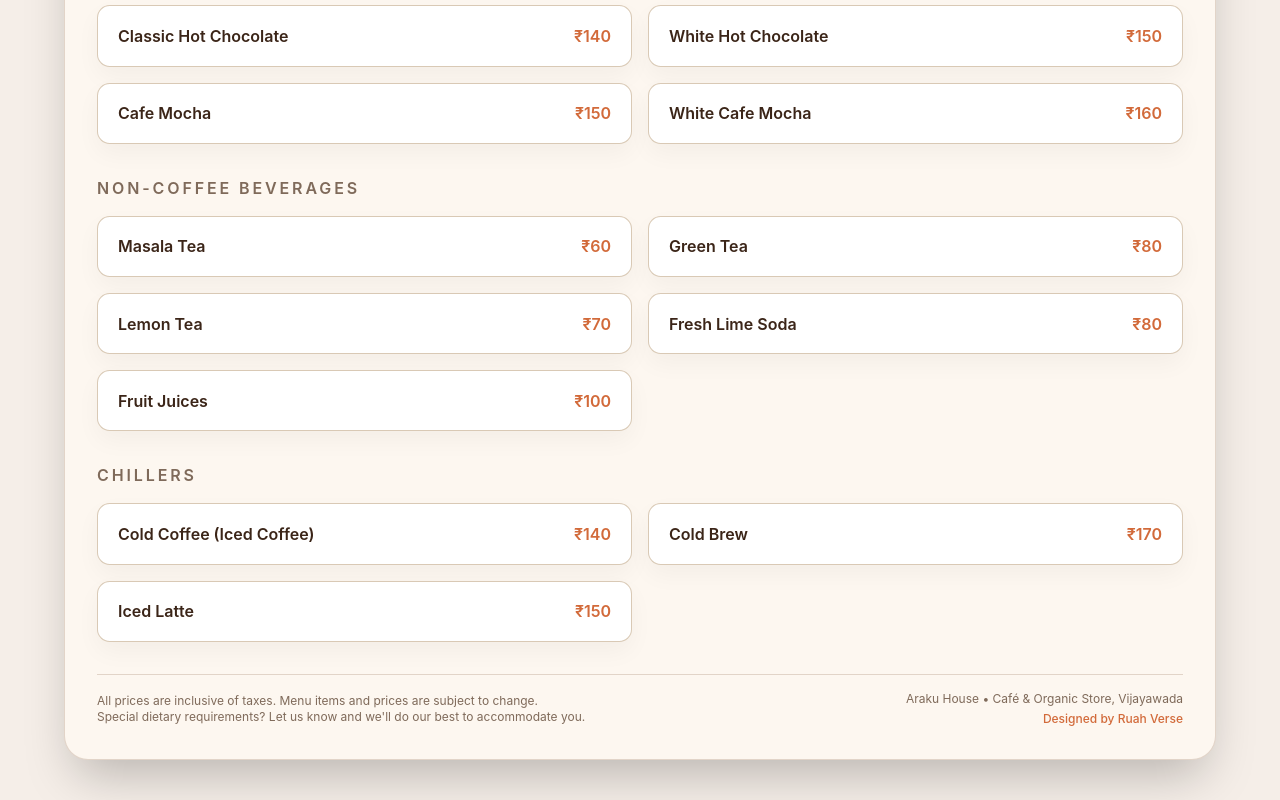
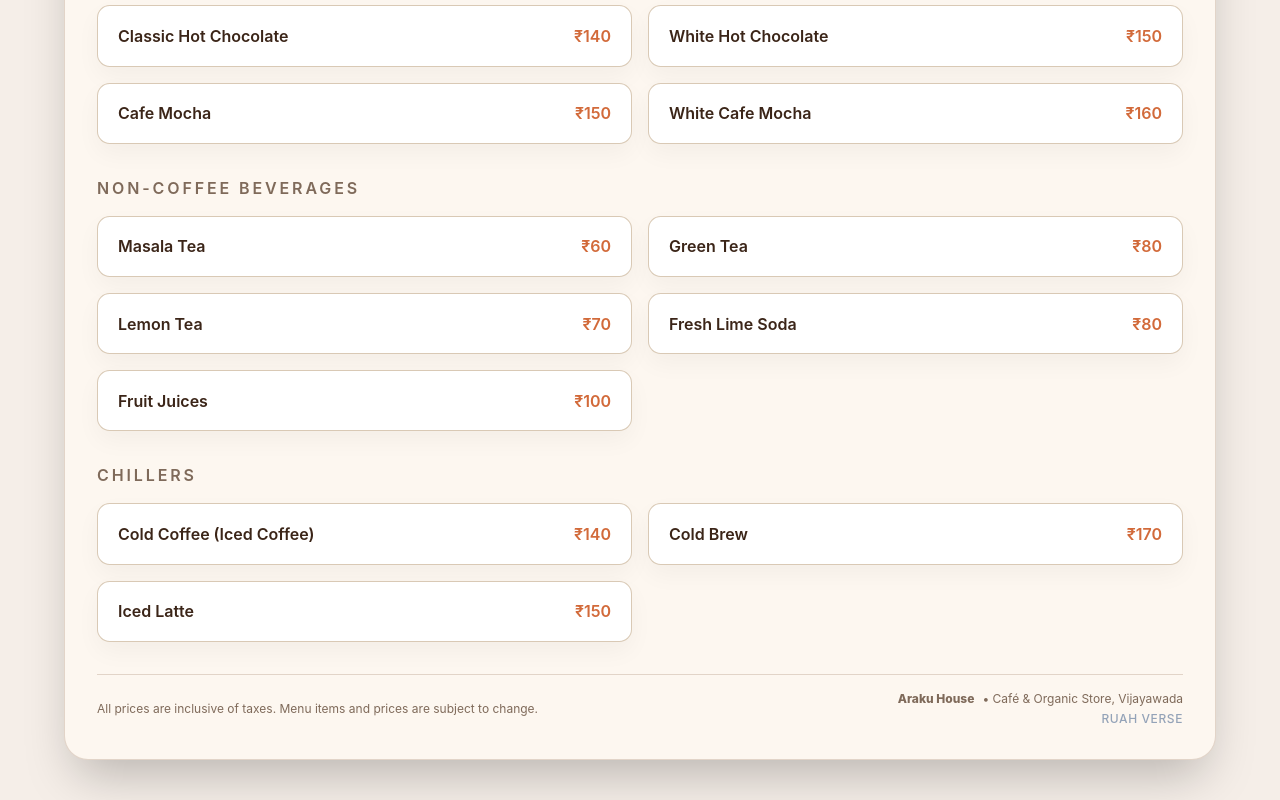
Before and after one commit to joynicholas2001/Araku-House-Menu, a React (Vite) app: page / in a window 1280 px wide. Shown: the part 1340-2140 px from the top of the page. Built offline with nearby package versions, Linux system fonts and the light colour scheme.

Commit message:
style: highlight brand and present designer credit professionally

```diff
--- a/src/app.jsx
+++ b/src/app.jsx
@@ -288,19 +288,21 @@ const App = () => {
           <div className="mt-6 md:mt-8 border-t border-araku-border pt-4 flex flex-col md:flex-row md:items-center md:justify-between gap-2 text-[11px] md:text-xs text-araku-muted">
             <p>
               All prices are inclusive of taxes. Menu items and prices are subject to change.
-    <br />
-    Special dietary requirements? Let us know and we&apos;ll do our best to accommodate you.
             </p>
 
             <div className="flex flex-col md:items-end text-right">
-    <p>Araku House • Café &amp; Organic Store, Vijayawada</p>
+              <p>
+                <span className="font-extrabold text-araku-accent">Araku House</span>
+                <span className="ml-2 text-araku-muted">• Café &amp; Organic Store, Vijayawada</span>
+              </p>
+
               <a
-      href="https://ruahverse.com"
-      target="_blank"
-      rel="noopener noreferrer"
-      className="text-araku-highlight hover:underline font-medium mt-1"
+                href="#"
+                className="mt-1 inline-block text-[11px] md:text-xs text-slate-400 hover:text-araku-accent transition-colors duration-150"
+                aria-label="Designed by Ruah Verse"
               >
-      Designed by Ruah Verse
+                <span className="sr-only">Designed by </span>
+                <span className="uppercase tracking-wider font-medium">Ruah Verse</span>
               </a>
             </div>
           </div>
```
Lines whose indentation alone changed are shown as unchanged.
